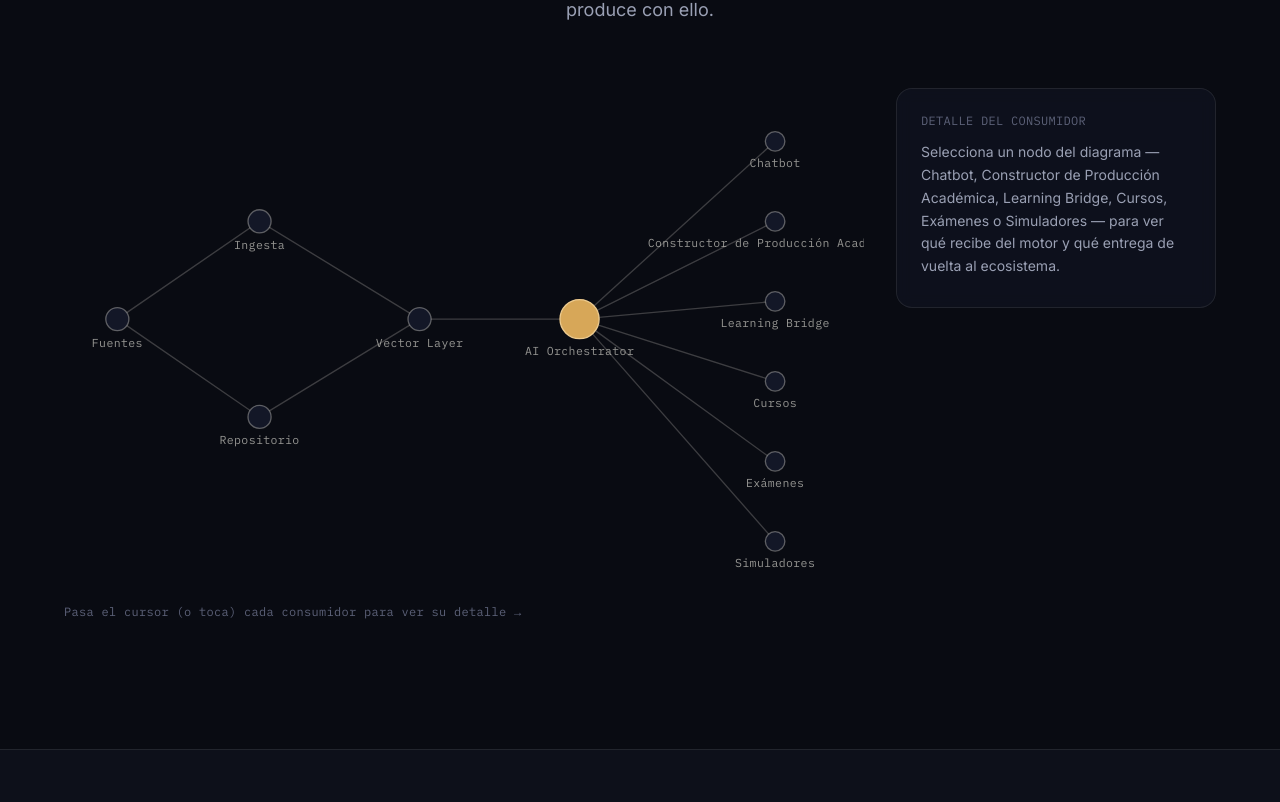
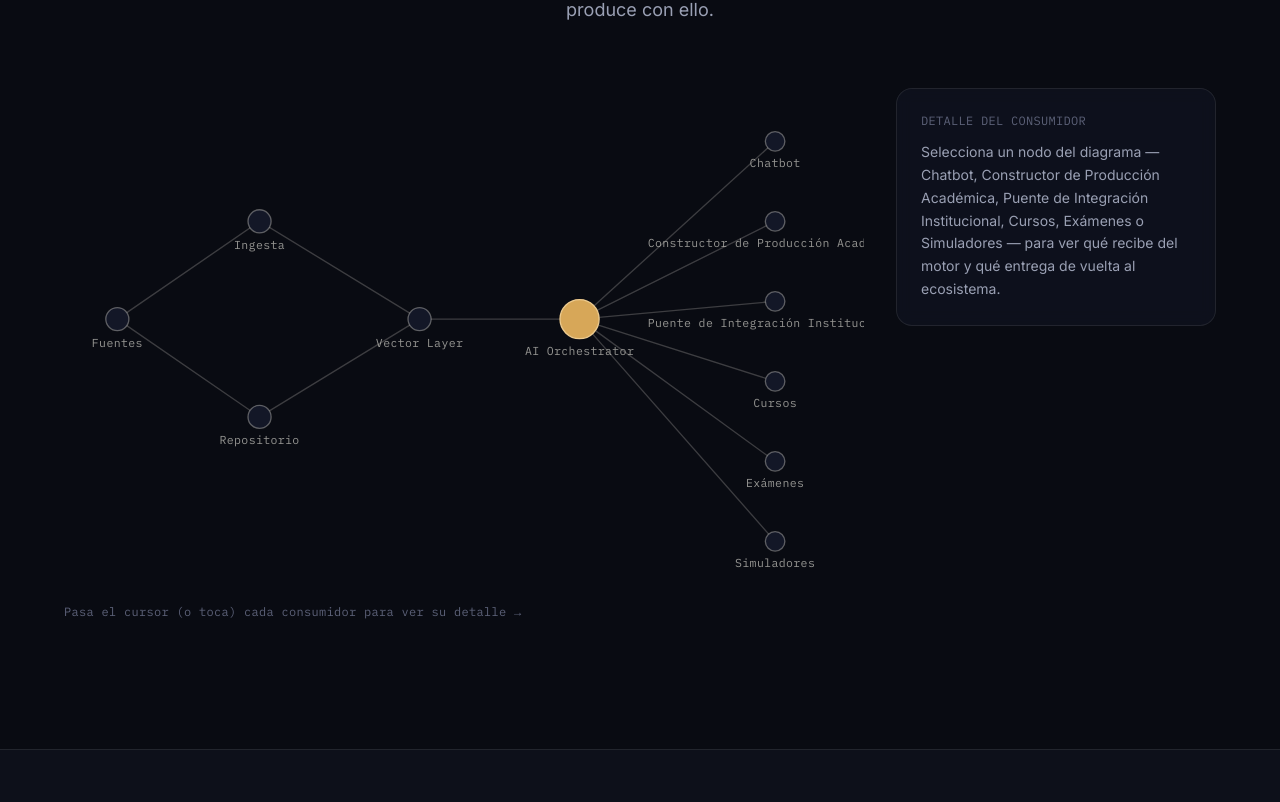
Before and after one commit to AetherAl3x115/ake-experience, a React (Vite) app: page / in a window 1280 px wide. Shown: the part 5898-6700 px from the top of the page. Built offline with nearby package versions, Linux system fonts and the light colour scheme.

Commit message:
Nombres en eingles a esapnol 13 de agosto del 2026

```diff
--- a/src/components/sections/Ecosystem.tsx
+++ b/src/components/sections/Ecosystem.tsx
@@ -227,9 +227,9 @@ export function Ecosystem() {
                 </span>
                 <p className="text-sm text-ink-dim mt-3 leading-relaxed">
                   Selecciona un nodo del diagrama — Chatbot, Constructor de
-                  Producción Académica, Learning Bridge, Cursos, Exámenes o
-                  Simuladores — para ver qué recibe del motor y qué entrega de
-                  vuelta al ecosistema.
+                  Producción Académica, Puente de Integración Institucional,
+                  Cursos, Exámenes o Simuladores — para ver qué recibe del motor
+                  y qué entrega de vuelta al ecosistema.
                 </p>
               </motion.div>
             )}
--- a/src/components/sections/LearningBridge.tsx
+++ b/src/components/sections/LearningBridge.tsx
@@ -10,7 +10,7 @@ export function LearningBridge() {
       className="relative min-h-screen py-32 px-6 flex flex-col items-center bg-bg-alt border-y border-border"
     >
       <SectionHeading
-        eyebrow="Learning Bridge"
+        eyebrow="Puente de Integración Institucional"
         align="center"
         title="Moodle y el motor, conectados por un solo puente"
         description="Un profesor no necesita saber qué ocurre por dentro. Presiona un botón, y el conocimiento verificado recorre el puente hasta convertirse en un curso terminado."
--- a/src/data/content.ts
+++ b/src/data/content.ts
@@ -20,7 +20,7 @@ export const NAV_SECTIONS: NavSection[] = [
   { id: "arquitectura", label: "Arquitectura general" },
   { id: "motor", label: "El motor" },
   { id: "learning-studio", label: "Constructor de Producción Académica" },
-  { id: "learning-bridge", label: "Learning Bridge" },
+  { id: "learning-bridge", label: "	Puente de Integración Institucional" },
   { id: "beneficios", label: "Beneficios" },
   { id: "roadmap", label: "Roadmap" },
   { id: "requisitos", label: "Qué se requiere" },
@@ -175,7 +175,7 @@ export const ECOSYSTEM_NODES: EcosystemNode[] = [
   { id: "orchestrator", label: "AI Orchestrator", x: 580, y: 260, kind: "orchestrator" },
   { id: "chatbot", label: "Chatbot", x: 800, y: 60, kind: "consumer" },
   { id: "learning-studio", label: "Constructor de Producción Académica", x: 800, y: 150, kind: "consumer" },
-  { id: "learning-bridge", label: "Learning Bridge", x: 800, y: 240, kind: "consumer" },
+  { id: "learning-bridge", label: "	Puente de Integración Institucional", x: 800, y: 240, kind: "consumer" },
   { id: "cursos", label: "Cursos", x: 800, y: 330, kind: "consumer" },
   { id: "examenes", label: "Exámenes", x: 800, y: 420, kind: "consumer" },
   { id: "simuladores", label: "Simuladores", x: 800, y: 510, kind: "consumer" },
@@ -212,7 +212,7 @@ export const CONSUMER_INFO: ConsumerInfo[] = [
   },
   {
     id: "learning-bridge",
-    label: "Learning Bridge",
+    label: "	Puente de Integración Institucional",
     does: "Actúa como integrador entre Moodle y el Motor de Producción Académica Inteligente, orquestando cada solicitud docente.",
     consumes: "Solicitudes del Equipo institucional disparadas desde Moodle.",
     produces: "Contenido estructurado listo para que Constructor de Producción Académica lo construya.",
```
